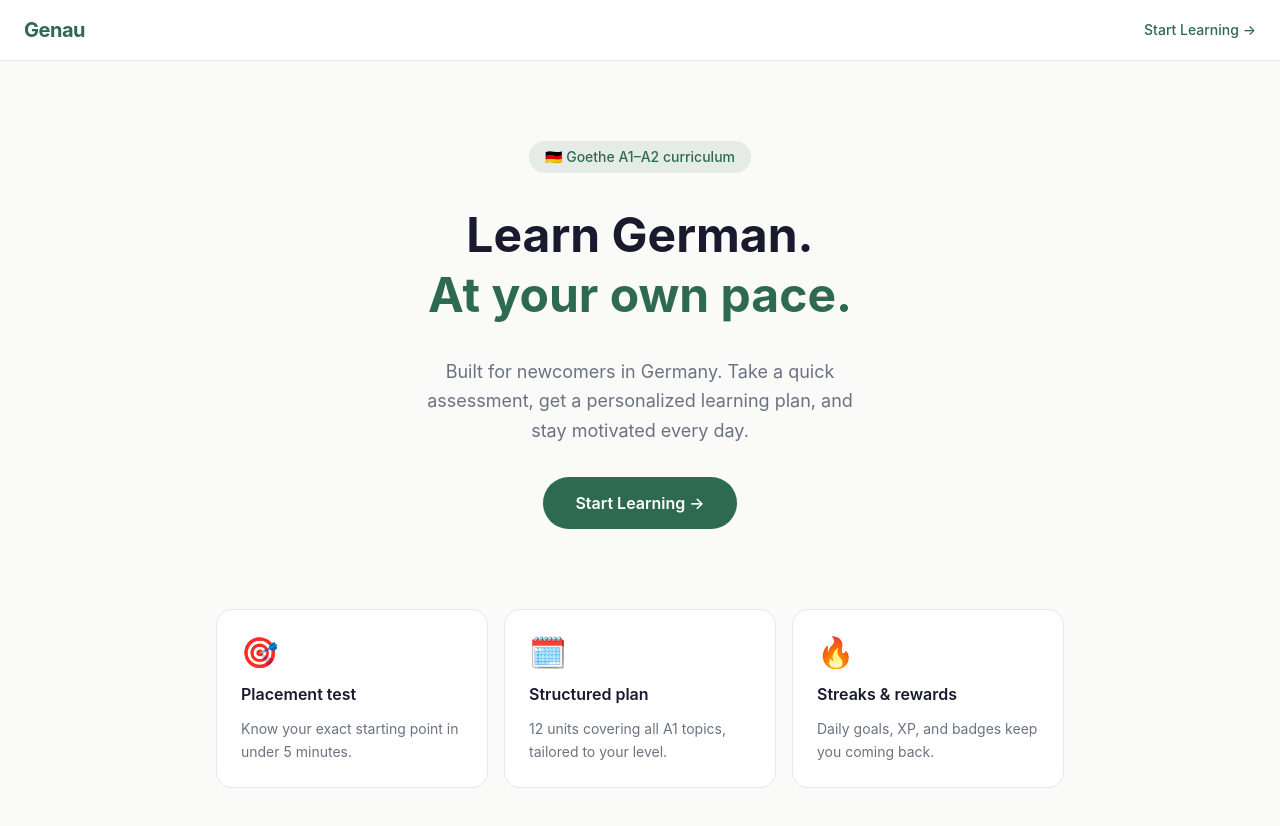
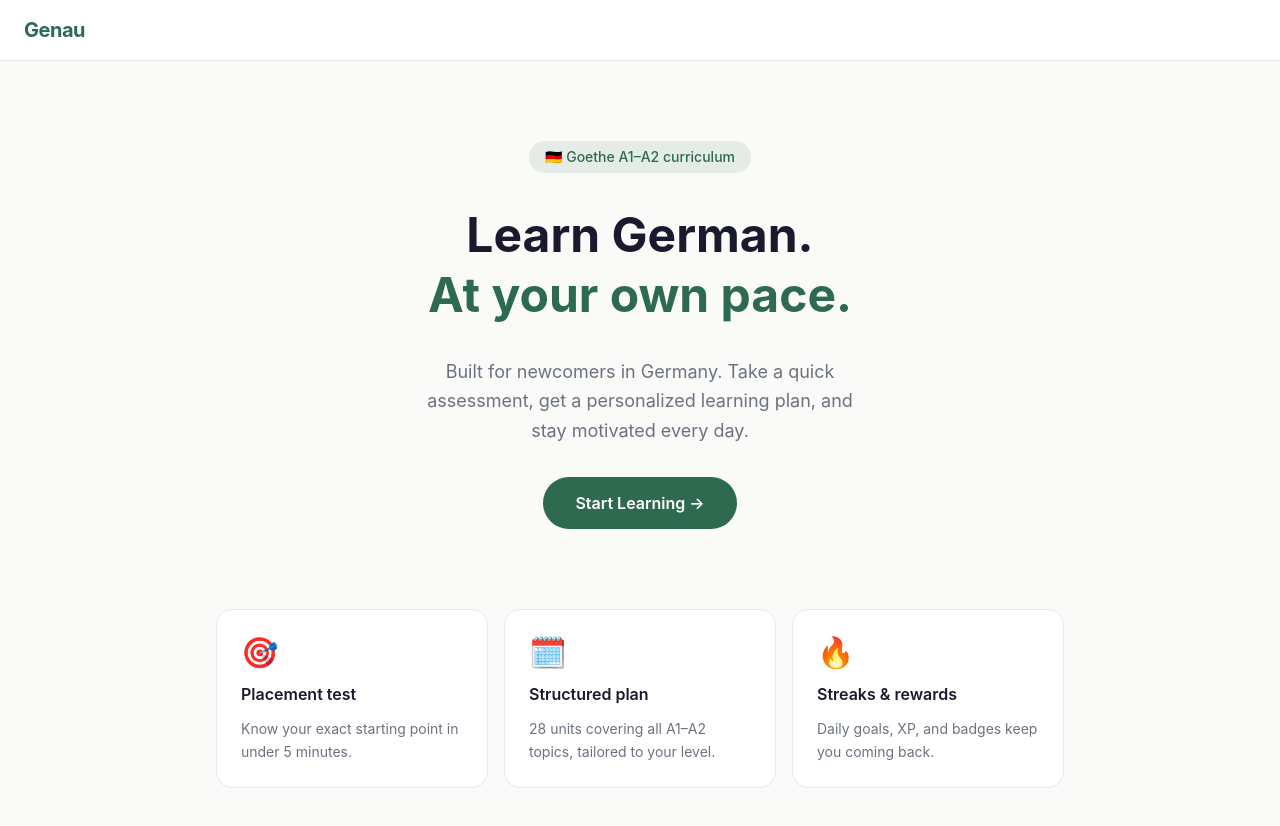
Before and after one commit to rochylabs/DeutschA1-Lehrerin, a Next.js app: page / in a window 1280 px wide. Shown: the top 826 px of the page. Built offline with nearby package versions, Linux system fonts and the light colour scheme.

Commit message:
Remove nav Start Learning link; update feature card copy to A1-A2
Co-Authored-By: Claude Sonnet 4.6 <noreply@anthropic.com>

```diff
--- a/app/page.tsx
+++ b/app/page.tsx
@@ -6,9 +6,7 @@ export default function Home() {
       {/* Nav */}
       <nav className="flex items-center justify-between px-6 py-4 border-b border-border bg-surface">
         <span className="text-xl font-bold text-primary tracking-tight">Genau</span>
-        <Link href="/assessment" className="text-sm font-medium text-primary hover:underline">
-          Start Learning →
-        </Link>
+
       </nav>
 
       {/* Hero */}
@@ -37,7 +35,7 @@ export default function Home() {
       <section className="grid sm:grid-cols-3 gap-4 px-6 pb-16 max-w-4xl mx-auto w-full">
         {[
           { icon: "🎯", title: "Placement test", desc: "Know your exact starting point in under 5 minutes." },
-          { icon: "🗓️", title: "Structured plan", desc: "12 units covering all A1 topics, tailored to your level." },
+          { icon: "🗓️", title: "Structured plan", desc: "28 units covering all A1–A2 topics, tailored to your level." },
           { icon: "🔥", title: "Streaks & rewards", desc: "Daily goals, XP, and badges keep you coming back." },
         ].map((f) => (
           <div key={f.title} className="bg-surface rounded-2xl border border-border p-6 flex flex-col gap-3">
```
